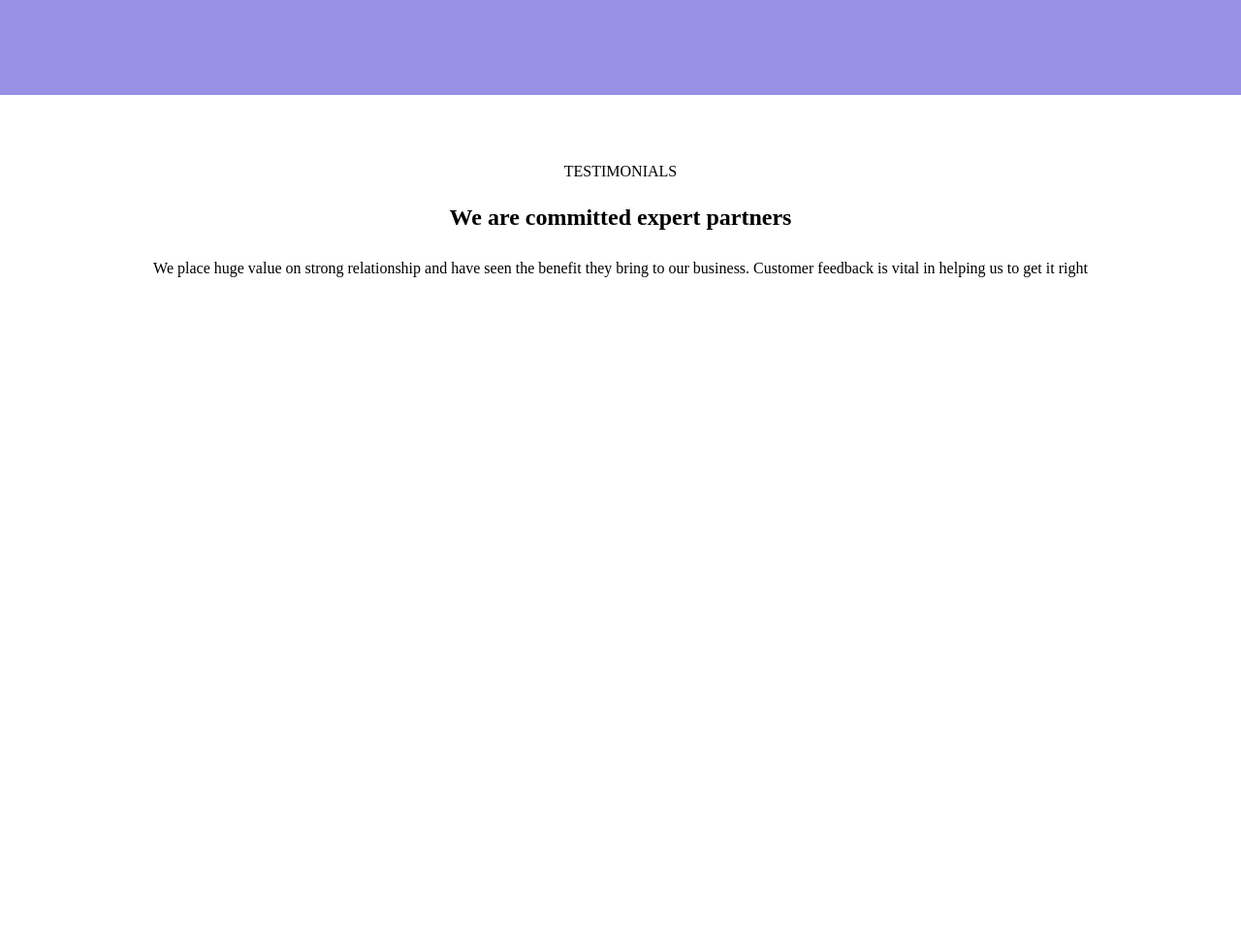
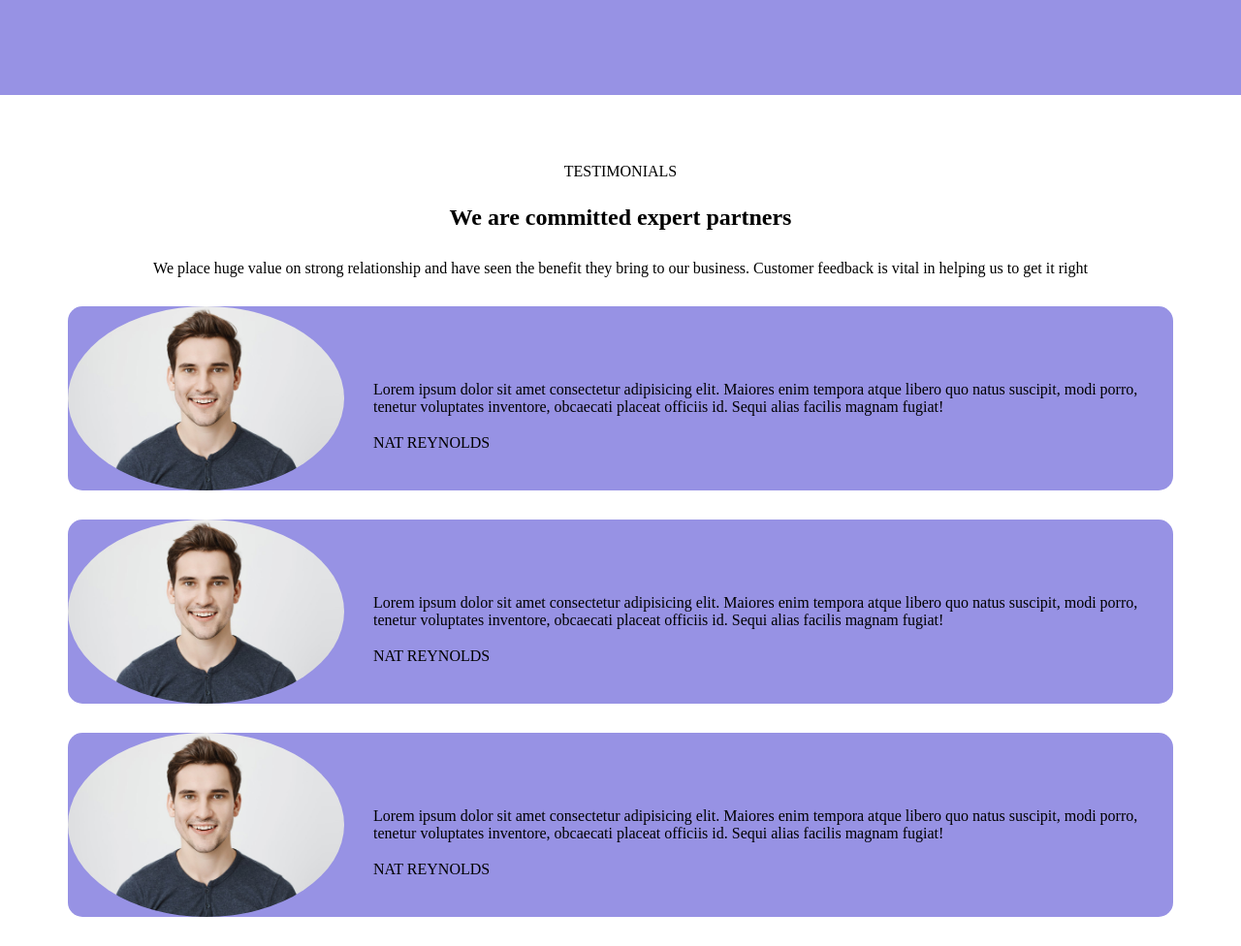
Before and after one commit to MathiasChirivi/htmlcss-responsive-layout, a plain HTML site: page index.html in a window 1280 px wide. Shown: the part 1537-2513 px from the top of the page at 97% size. Before the commit the page ends 1823 px from the top, so only its background shows below. Drawn offline with Linux system fonts and the light colour scheme.

Commit message:
section Partners[main]

```diff
--- a/css/style.css
+++ b/css/style.css
@@ -154,3 +154,28 @@ header{
 .decorationSubTitle{
     margin-bottom: 30px;
 }
+
+.boxPartners{
+    background-color: #9792e4;
+    display: flex;
+    margin-bottom: 30px;
+    border-radius: 15px;
+}
+
+.boxPhoto{
+    margin-left: 30px ;
+    display: flex;
+    align-items: center;
+    position: relative;
+}
+
+.photoProfile{
+    border-radius: 50%;
+    width: 25%;
+}
+
+#nomeParteners{
+    position: absolute;
+    left: 0;
+    bottom: 40px;
+}
--- a/index.html
+++ b/index.html
@@ -68,7 +68,28 @@
             <div class="contentThirdSection">
                 <div class="decorationTitle">TESTIMONIALS</div>
                 <h2 class="decorationSubTitle">We are committed expert partners</h2>
-                <span>We place huge value on strong relationship and have seen the benefit they bring to our business. Customer feedback is vital in helping us to get it right </span>
+                <span class="decorationSubTitle">We place huge value on strong relationship and have seen the benefit they bring to our business. Customer feedback is vital in helping us to get it right </span>
+                <div class="boxPartners">
+                    <img class="photoProfile" src="./img/testimonial1.jpg" alt="">
+                    <div class="boxPhoto">
+                        <span>Lorem ipsum dolor sit amet consectetur adipisicing elit. Maiores enim tempora atque libero quo natus suscipit, modi porro, tenetur voluptates inventore, obcaecati placeat officiis id. Sequi alias facilis magnam fugiat!</span>
+                        <span id="nomeParteners">NAT REYNOLDS</span>
+                    </div>
+                </div>
+                <div class="boxPartners">
+                    <img class="photoProfile" src="./img/testimonial1.jpg" alt="">
+                    <div class="boxPhoto">
+                        <span>Lorem ipsum dolor sit amet consectetur adipisicing elit. Maiores enim tempora atque libero quo natus suscipit, modi porro, tenetur voluptates inventore, obcaecati placeat officiis id. Sequi alias facilis magnam fugiat!</span>
+                        <span id="nomeParteners">NAT REYNOLDS</span>
+                    </div>
+                </div>
+                <div class="boxPartners">
+                    <img class="photoProfile" src="./img/testimonial1.jpg" alt="">
+                    <div class="boxPhoto">
+                        <span>Lorem ipsum dolor sit amet consectetur adipisicing elit. Maiores enim tempora atque libero quo natus suscipit, modi porro, tenetur voluptates inventore, obcaecati placeat officiis id. Sequi alias facilis magnam fugiat!</span>
+                        <span id="nomeParteners">NAT REYNOLDS</span>
+                    </div>
+                </div>
             </div>
         </section>
     </main>
```
Also changed, not shown: img/testimonial1.jpg (added), img/testimonial2.jpg (added), img/testimonial3.jpg (added).
